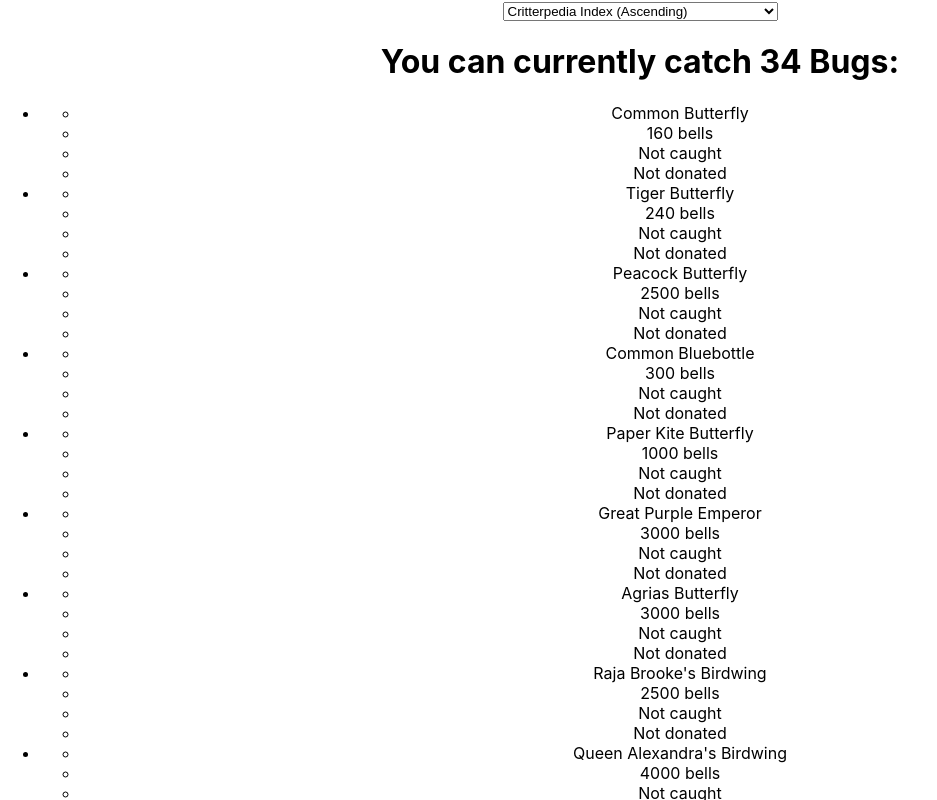
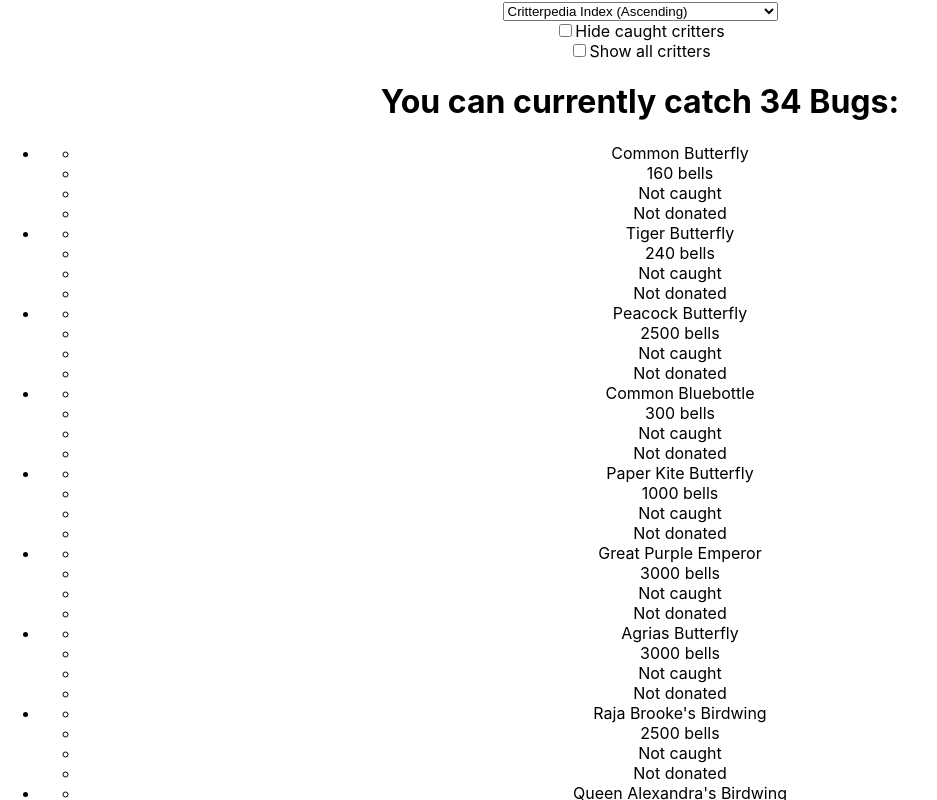
Before and after one commit to massivepenguin/ACNHCritterpedia, a React (Create React App) app in the folder app/: page / in a window 1280 px wide. Both pictures are taken after a click on the item "Northern Hemisphere". Shown: the top 800 px of the page, without its empty margins (0-937 px from the left). Built offline with nearby package versions, Linux system fonts and the light colour scheme.

Commit message:
add in checkbox filters

```diff
--- a/app/src/UI/Checkbox.tsx
+++ b/app/src/UI/Checkbox.tsx
@@ -6,19 +6,23 @@ interface ICheckbox {
     onCheckboxChange: (e: React.SyntheticEvent<HTMLInputElement>) => void
 }
 
-const Checkbox = (props: ICheckbox) => (
+function Checkbox(props: React.PropsWithChildren<ICheckbox>) {
+  const {label, isSelected, onCheckboxChange} = props;
+
+  return (
     <div className="form-check">
       <label>
         <input
           type="checkbox"
-          name={props.label}
-          checked={props.isSelected}
-          onChange={props.onCheckboxChange}
+          name={label}
+          checked={isSelected}
+          onChange={onCheckboxChange}
           className="form-check-input"
         />
         {props.label}
       </label>
     </div>
-  );
+  )
+}
 
-  export default Checkbox;
+export default Checkbox;
--- a/app/src/UI/MainApp.tsx
+++ b/app/src/UI/MainApp.tsx
@@ -1,5 +1,5 @@
 import React, { useState } from 'react';
-import { store } from '../reducers/appReducer';
+import { store, hideCaught, showAll } from '../reducers/appReducer';
 import { ICritterList } from '../model/ICritterList';
 import { ICritter } from '../model/ICritter';
 import { critterType } from '../model/CritterType';
@@ -59,6 +59,8 @@ function MainApp() {
         loading ? <div>Loading</div>
         : <div>
             <ListSorter />
+            <Checkbox label={"Hide caught critters"} isSelected={state.hideCaught} onCheckboxChange={() => store.dispatch(hideCaught(!state.hideCaught))} />
+            <Checkbox label={"Show all critters"} isSelected={state.showAll} onCheckboxChange={() => store.dispatch(showAll(!state.showAll))} />
             {
                 state.showAll ? <><h1>All Bugs</h1>
                 <ul>
--- a/app/src/model/CritterType.ts
+++ b/app/src/model/CritterType.ts
@@ -1,11 +1,4 @@
-import { EnumDictionary } from "./EnumDictionary";
-
 export enum critterType {
     bug,
     fish,
 }
-
-export const critterTypeValues: EnumDictionary<critterType, string> = {
-    [critterType.bug]: 'Bug',
-    [critterType.fish]: 'Fish',
-}
--- a/app/src/model/EnumDictionary.ts
+++ /dev/null
@@ -1,3 +0,0 @@
-export type EnumDictionary<T extends string | symbol | number, U> = {
-    [K in T]: U;
-};
--- a/app/src/model/FilterTypes.ts
+++ b/app/src/model/FilterTypes.ts
@@ -1,5 +1,3 @@
-import { EnumDictionary } from "./EnumDictionary";
-
 export enum filterType {
     entryAsc,
     entryDesc,
--- a/app/src/model/Hemisphere.ts
+++ b/app/src/model/Hemisphere.ts
@@ -1,11 +1,4 @@
-import { EnumDictionary } from "./EnumDictionary";
-
 export enum hemisphere {
     north,
     south
 }
-
-export const hemisphereValues: EnumDictionary<hemisphere, string> = {
-    [hemisphere.north]: 'North',
-    [hemisphere.south]: 'South',
-}
```
